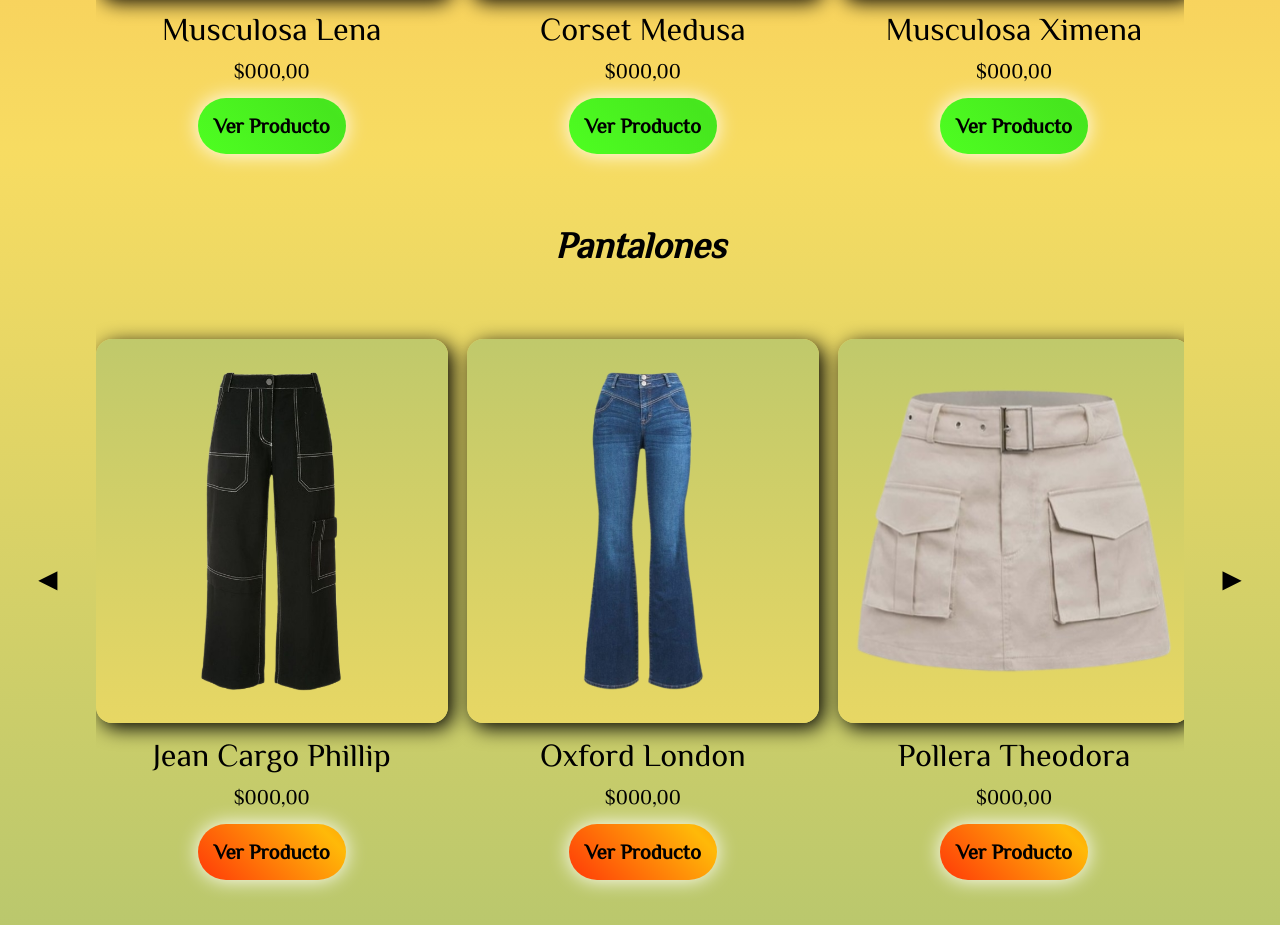
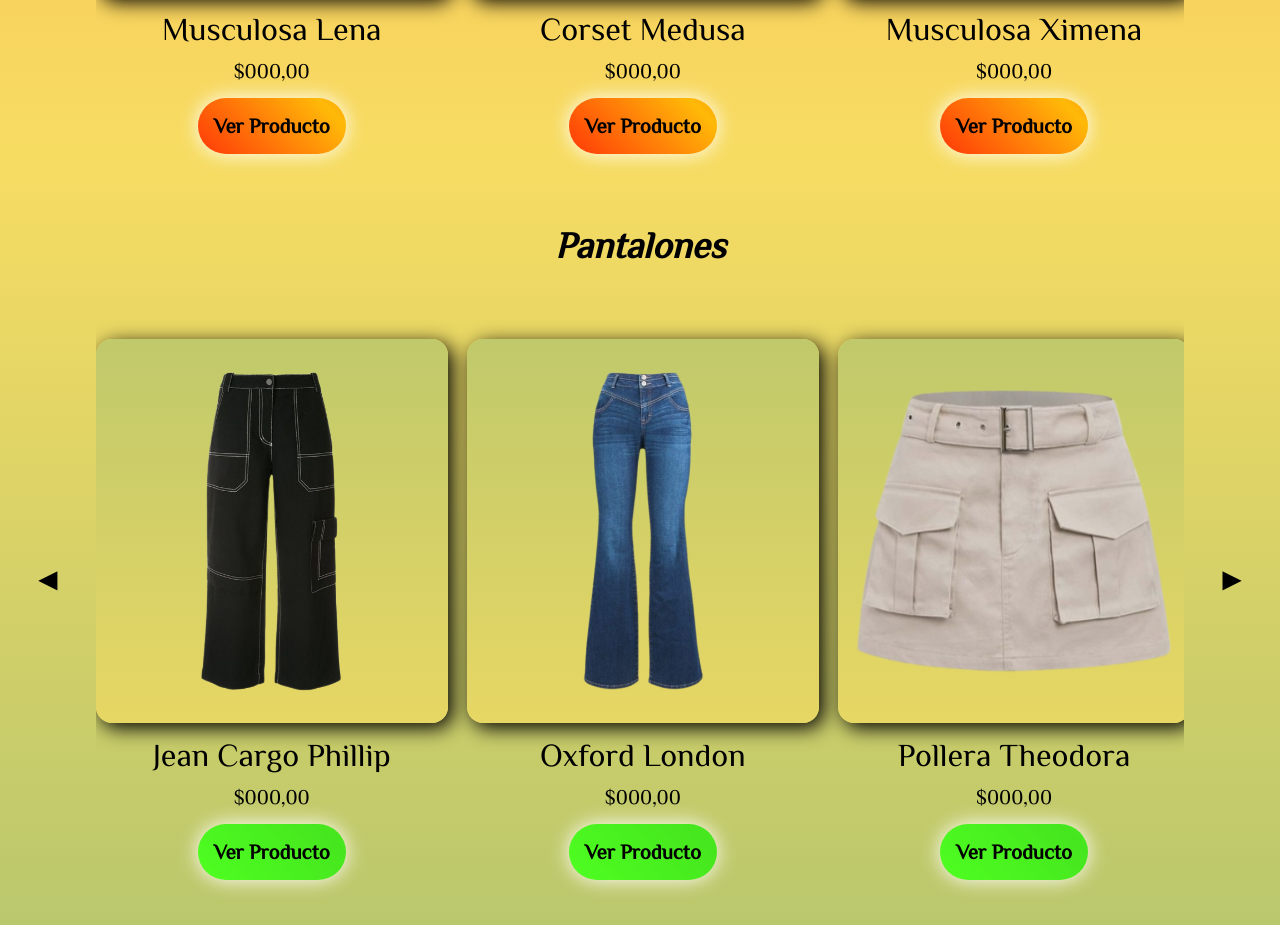
Before and after one commit to ValeAngeletti/AluraGeek__ProyectoONE, a website: page index.html in a window 1280 px wide. Shown: the part 2527-3452 px from the top of the page. Drawn offline with Linux system fonts and the light colour scheme.

Commit message:
Cambios en los botones de Ver Producto

```diff
--- a/CSS/galeria/acces-y-pantal/acces-y-pant-Botones.css
+++ b/CSS/galeria/acces-y-pantal/acces-y-pant-Botones.css
@@ -1,4 +1,4 @@
-.acces__producto--boton, .pantalones__producto--boton{
+.acces__producto--boton, .remeras__producto--boton{
     font-family: "Philosopher";
     font-size: 1.3rem;
     font-weight: 600;
--- a/CSS/galeria/rem-y-zap/rem-y-zap-Botones.css
+++ b/CSS/galeria/rem-y-zap/rem-y-zap-Botones.css
@@ -1,4 +1,4 @@
-.remeras__producto--boton, .zapatillas__producto--boton{
+.zapatillas__producto--boton, .pantalones__producto--boton{
     font-family: "Philosopher";
     font-size: 1.3rem;
     font-weight: 600;
```
